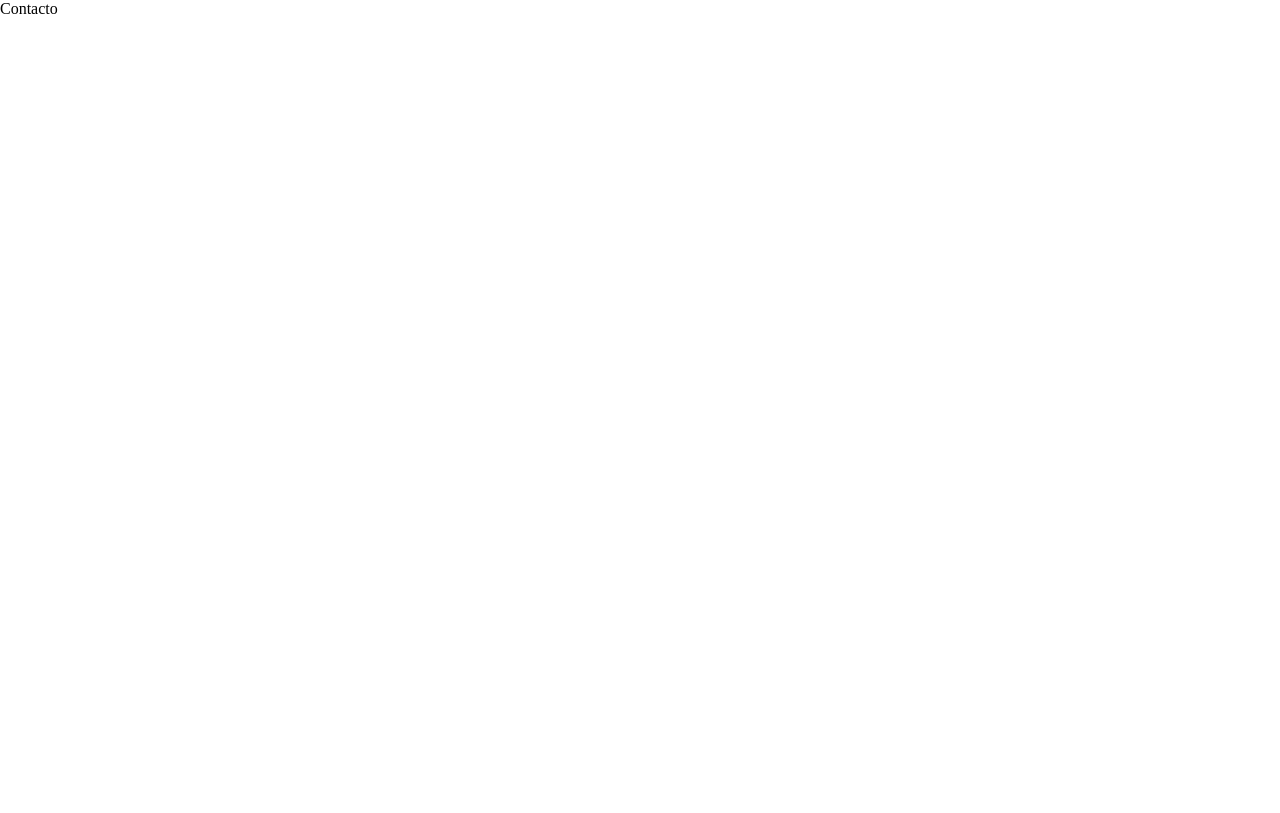
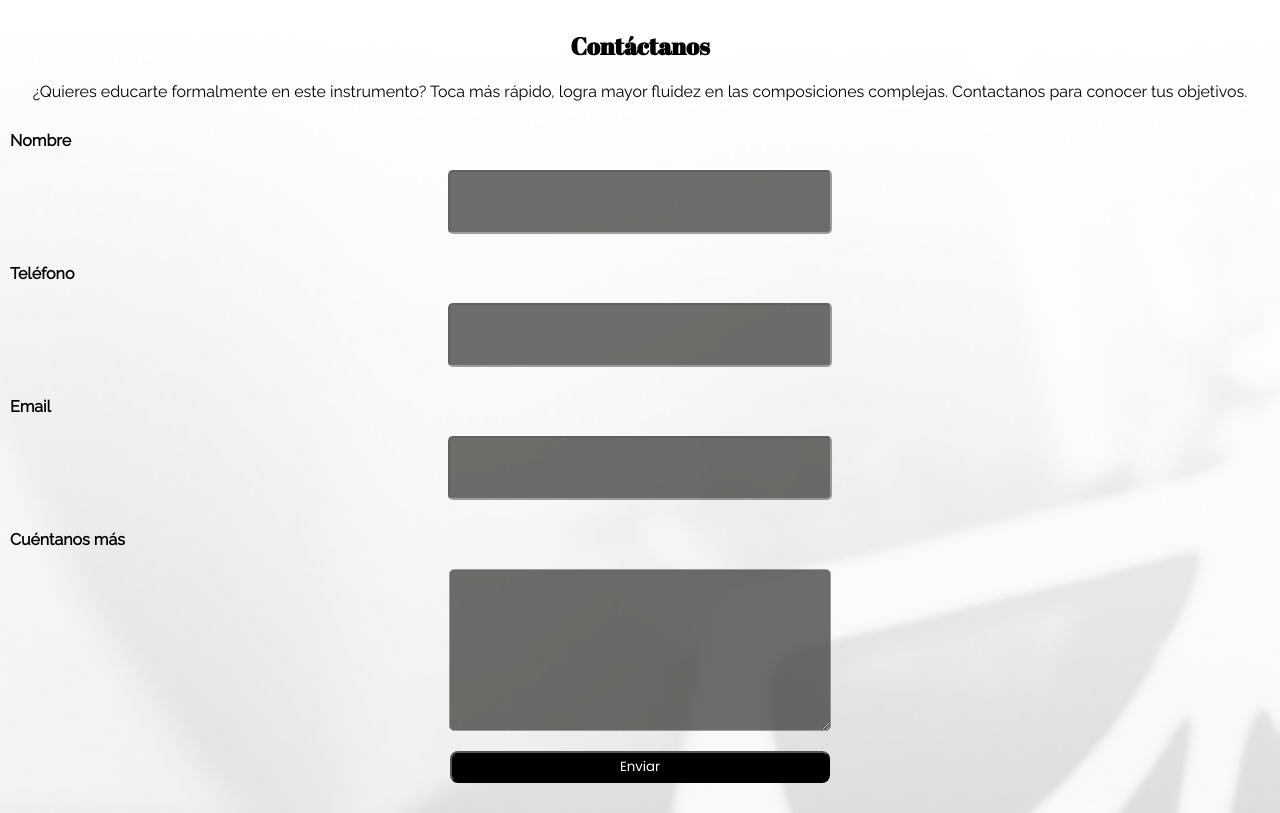
Before and after one commit to DesertPsychoToad/Desafio1-maquetado, a plain HTML site: page index.html in a window 1280 px wide. Drawn offline with Linux system fonts and the light colour scheme.

Commit message:
se creo la version móvil

```diff
--- a/index.html
+++ b/index.html
@@ -6,17 +6,14 @@
     <title>Desafio-pazioli-figma</title>
     <link
       href="https://fonts.googleapis.com/css?family=Raleway"
-      rel="stylesheet"
-    />
+      rel="stylesheet"/>
     <link
       href="https://fonts.googleapis.com/css?family=Abril Fatface"
-      rel="stylesheet"
-    />
+      rel="stylesheet"/>
     <link
       href="https://fonts.googleapis.com/css?family=Poppins"
-      rel="stylesheet"
-    />
-    <link rel="stylesheet" href="./styles.css" />
+      rel="stylesheet"/>
+    <link rel="stylesheet" href="./styles.css"/>
   </head>
   <body>
     <header class="header__container">
@@ -26,7 +23,27 @@
       <div class="section-principal__container"></div>
       <div class="section-new-product__container"></div>
       <div class="section-products__container"></div>
-      <div class="section-contact__container">Contacto</div>
+      <div class="section-contact__container">
+        <h2>Contáctanos</h2>
+        <p>
+          ¿Quieres educarte formalmente en este instrumento? Toca más rápido,
+          logra mayor fluidez en las composiciones complejas. Contactanos para
+          conocer tus objetivos.
+        </p>
+
+        <form class="form__container">
+          <label class="flex__label">Nombre</label>
+          <input class="flex__box" />
+          <label class="flex__label">Teléfono</label>
+          <input class="flex__box" />
+          <label class="flex__label">Email</label>
+          <input class="flex__box" />
+          <label class="flex__label">Cuéntanos más</label>
+          <textarea class="flex__textarea" id="" cols="30" rows="10"></textarea>
+          <button class="button__send">Enviar</button>
+        </form>
+      </div>
+
       <div class="section-partners__container"></div>
     </main>
     <footer class="footer__container"></footer>
--- a/styles.scss
+++ b/styles.scss
@@ -1,14 +1,82 @@
 @import "vars.scss";
 
-*{
-    margin: 0;
-    padding: 0;
+* {
+  margin: 0;
+  padding: 0;
+}
+@media only screen and (max-width: 425px) {
 }
 
-@media only screen and (max-width:425px){
+@media only screen and (min-width: 425px) {
+}
+
+.section-contact__container {
+  background-image: url("./src/piano-fondo-mobile.png");
+  background-repeat: no-repeat;
+  background-size: cover;
+}
+
+h2 {
+  text-align: center;
+  margin-top: 30px;
+  font-family: $font-title;
+}
+
+p {
+  text-align: center;
+  margin-top: 20px;
+  font-family: $font-principal;
+}
+
+.form__container {
+  display: flex;
+  flex-direction: column;
+}
+
+.flex__label {
+  margin-left: 10px;
+  margin-top: 20px;
+  margin-top: 30px;
+  font-weight: bold;
+  font-family: $font-principal;
+}
+
+.flex__box {
+  background-color: rgb(51, 49, 46);
+  text-align: center;
+  margin-top: 20px;
+  width: 380px;
+  height: 60px;
+  margin-left: auto;
+  margin-right: auto;
+  border-radius: 5px;
+  opacity: 0.7;
+}
+
+.flex__textarea {
+  background-color: rgb(51, 49, 46);
+  text-align: center;
+  margin-top: 20px;
+  width: 380px;
+  height: 160px;
+  margin-left: auto;
+  margin-right: auto;
+  border-radius: 5px;
+  opacity: 0.7;
 
 }
 
-@media only screen and (min-width:425px){
-
+.button__send {
+  background-color: black;
+  color: white;
+  margin-top: 25px;
+  margin-bottom: 30px;
+  width: 380px;
+  height: 32px;
+  border-radius: 8px;
+  display: block;
+  margin-top: 20px;
+  margin-left: auto;
+  margin-right: auto;
+  font-family: $font-button;
 }
```
Also changed, not shown: src/piano-fondo-mobile.png (added), src/pianofondo.png (added), styles.css, vars.scss (line endings or trailing spaces), 3 other files.
